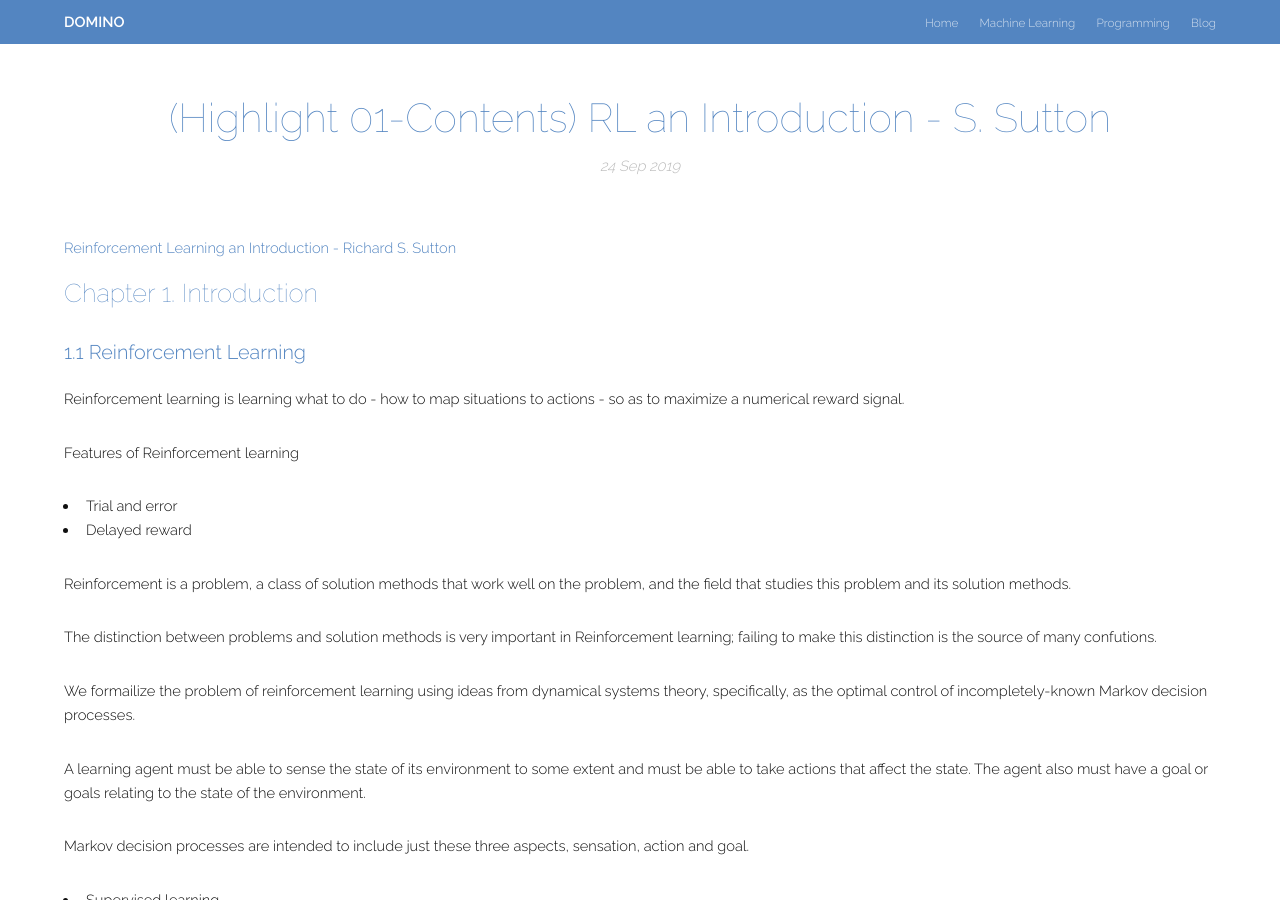
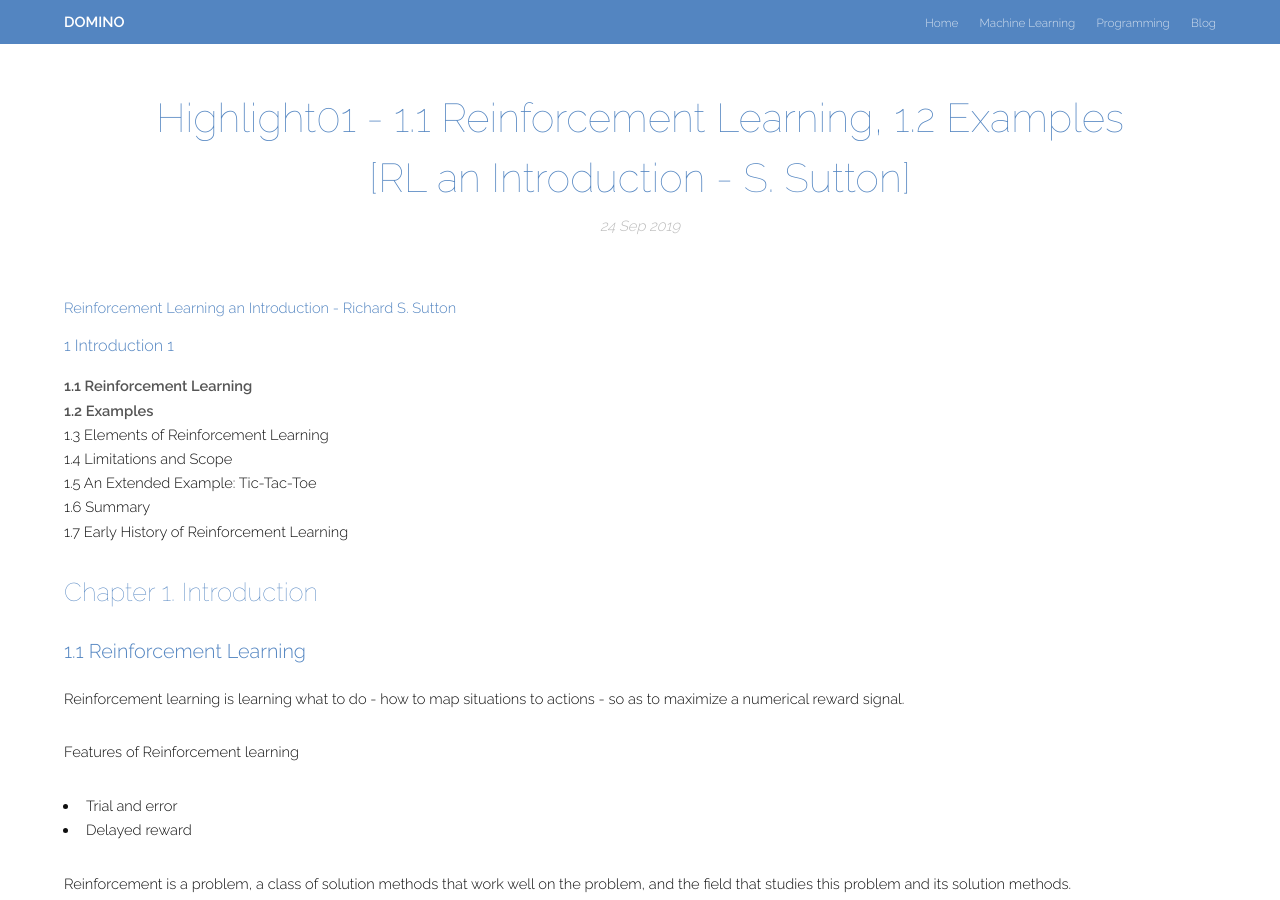
Before and after one commit to backgom2357/backgom2357.github.io, a Jekyll site: the page built from _posts/2019-09-24-(Highlight 01-1.1-1.2) RL an Introduction - S. Sutton.markdown, in a window 1280 px wide and 900 px high. Built offline with Jekyll 4.4.1, drawn with Linux system fonts in a browser that asks for light colours.

Commit message:
fix mistpye

```diff
--- a/_posts/2019-09-24-(Highlight 00-Contents) RL an Introduction - S. Sutton.markdown
+++ b/_posts/2019-09-24-(Highlight 00-Contents) RL an Introduction - S. Sutton.markdown
@@ -1,6 +1,6 @@
 ---
 layout: post
-title: '(Highlight 00-Contents) RL an Introduction - S. Sutton'
+title: 'Highlight00 - Contents <br> [RL an Introduction - S. Sutton]'
 date: 2019-09-24
 categories: machine_learning
 image: images/RLIntroduction_Sutton.png
--- a/_posts/2019-09-24-(Highlight 01-1.1-1.2) RL an Introduction - S. Sutton.markdown
+++ b/_posts/2019-09-24-(Highlight 01-1.1-1.2) RL an Introduction - S. Sutton.markdown
@@ -1,11 +1,20 @@
 ---
 layout: post
-title:  "(Highlight 01-Contents) RL an Introduction - S. Sutton"
+title:  "Highlight01 - 1.1 Reinforcement Learning, 1.2 Examples <br> [RL an Introduction - S. Sutton]"
 date:   2019-09-24
 categories: machine_learning
 image: images/RLIntroduction_Sutton.png
 ---
 # Reinforcement Learning an Introduction - Richard S. Sutton
+
+#### 1 Introduction 1
+<b>1.1 Reinforcement Learning<br>
+1.2 Examples<br></b>
+1.3 Elements of Reinforcement Learning<br>
+1.4 Limitations and Scope<br>
+1.5 An Extended Example: Tic-Tac-Toe<br>
+1.6 Summary<br>
+1.7 Early History of Reinforcement Learning<br>
 
 ## Chapter 1. Introduction
 
```
Also changed, not shown: other parts of _posts/2019-09-24-(Highlight 00-Contents) RL an Introduction - S. Sutton.markdown (+2 -2 lines).
